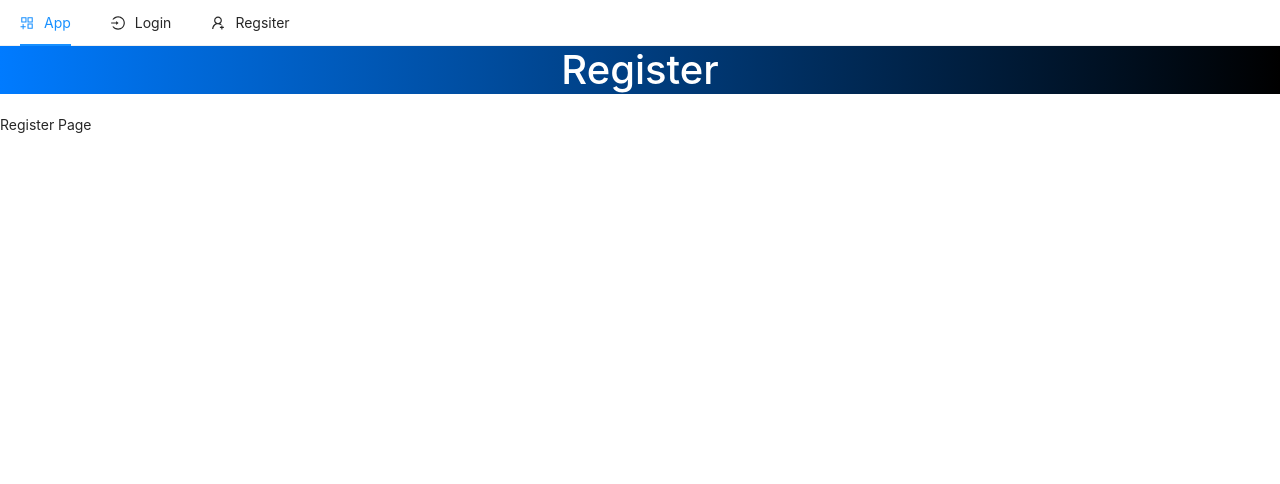
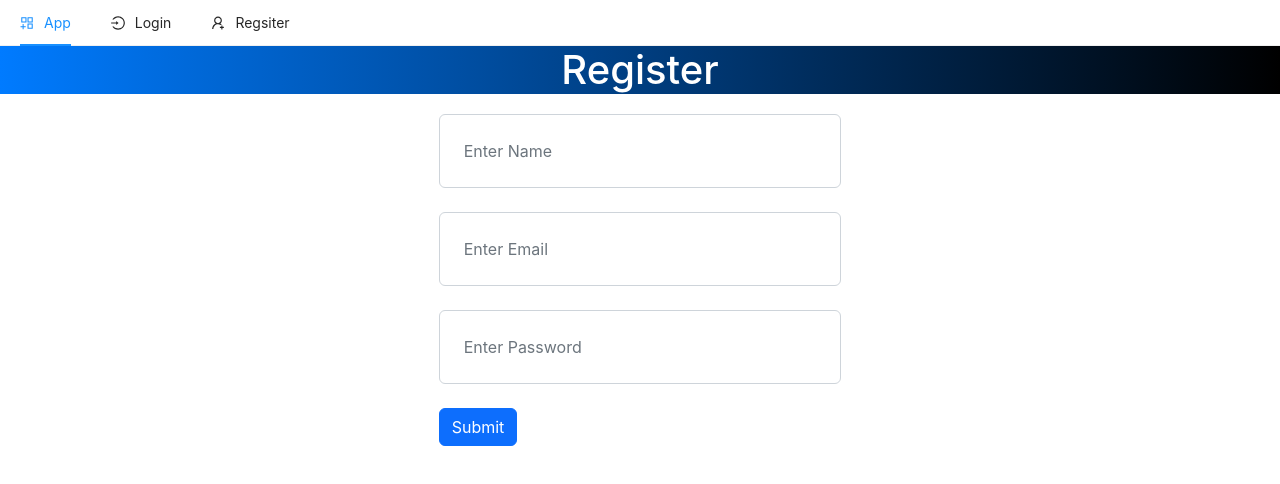
Before and after one commit to MariemMkadem/udemy-node-next, a Next.js app in the folder client/: page /register in a window 1280 px wide. Shown: the top 484 px of the page. Built offline with nearby package versions, Linux system fonts and the light colour scheme.

Commit message:
register page

```diff
--- a/client/pages/register.js
+++ b/client/pages/register.js
@@ -1,8 +1,50 @@
-const Register = ()=> {
+import { useState } from "react";
+
+const Register = () => {
+
+    const [name, setName] = useState('')
+    const [email, setEmail] = useState('')
+    const [password, setPassword] = useState('')
+
+
+    const handleSubmit = (e) => {
+        e.preventDefault();
+        console.table({ name, email, password })
+
+
+    }
     return (
         <>
-        <h1 className='jumbotron text-center bg-primary square'> Register </h1>
-        <p>Register Page</p>
+            <h1 className='jumbotron text-center bg-primary square'> Register </h1>
+            <div className="container col-md-4 offset-md-4 pb-5">
+                <form onSubmit={handleSubmit}>
+                    <input type="text"
+                        className="form-control mb-4 p-4"
+                        value={name}
+                        placeholder='Enter Name'
+                        onChange={e => setName(e.target.value)}
+                        required
+                    />
+
+                    <input type="text"
+                        className="form-control mb-4 p-4"
+                        value={email}
+                        placeholder='Enter Email'
+                        onChange={e => setEmail(e.target.value)}
+                        required
+                    />
+
+                    <input type="text"
+                        className="form-control mb-4 p-4"
+                        value={password}
+                        placeholder='Enter Password'
+                        onChange={e => setPassword(e.target.value)}
+                        required
+                    />
+                    <button type="submit" className="btn btn-block btn-primary">Submit </button>
+                </form>
+
+            </div>
         </>
     )
 }
```
